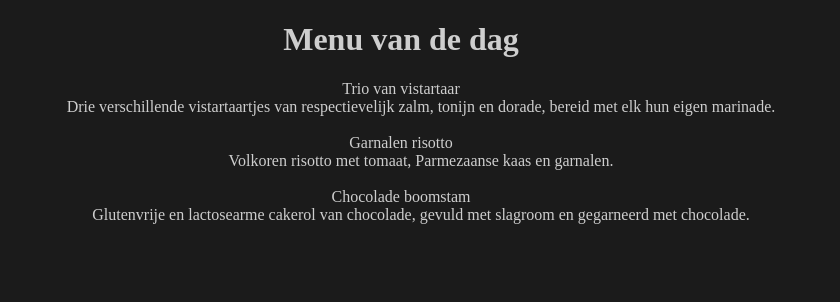
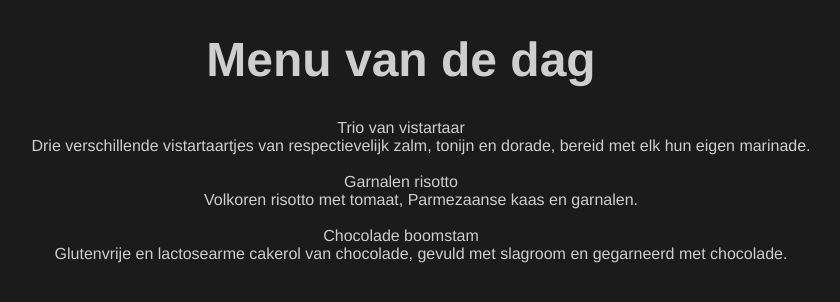
Before and after one commit to CrustaShrimp/Menu, a plain HTML site: page index.html in a window 1280 px wide. Shown: the whole page, without its empty margins (239-1079 px from the left). Drawn offline with Linux system fonts and the light colour scheme.

Commit message:
Update index.html

```diff
--- a/index.html
+++ b/index.html
@@ -4,7 +4,9 @@
     <meta charset="UTF-8">
     <title>Menu van de dag</title>
 	<style>
+	h1{ font-size: 300%;}
 	body{
+	font-family: helvetica;
    	color: #CECECE;
 	background-color: #1B1B1B;
 	text-align: center;
@@ -14,6 +16,7 @@
   <body>
     <!--<h2>Heeft Ben zijn rijbewijs al terug:</h2>-->
     <h1>Menu van de dag</h1>
+	<p>
     <dl>
       <dt>Trio van vistartaar</dt>
       <dd>Drie verschillende vistartaartjes van respectievelijk zalm, tonijn en dorade, bereid met elk hun eigen marinade.</dd><br/>
@@ -23,6 +26,6 @@
       <dd>Glutenvrije en lactosearme cakerol van chocolade, gevuld met slagroom en gegarneerd met chocolade.</dd><br/>
     </dl>
     <!--<h1><span class="answertext" id="answer"></span></h1>-->
-
+    </p>
   </body>
 </html>
```
